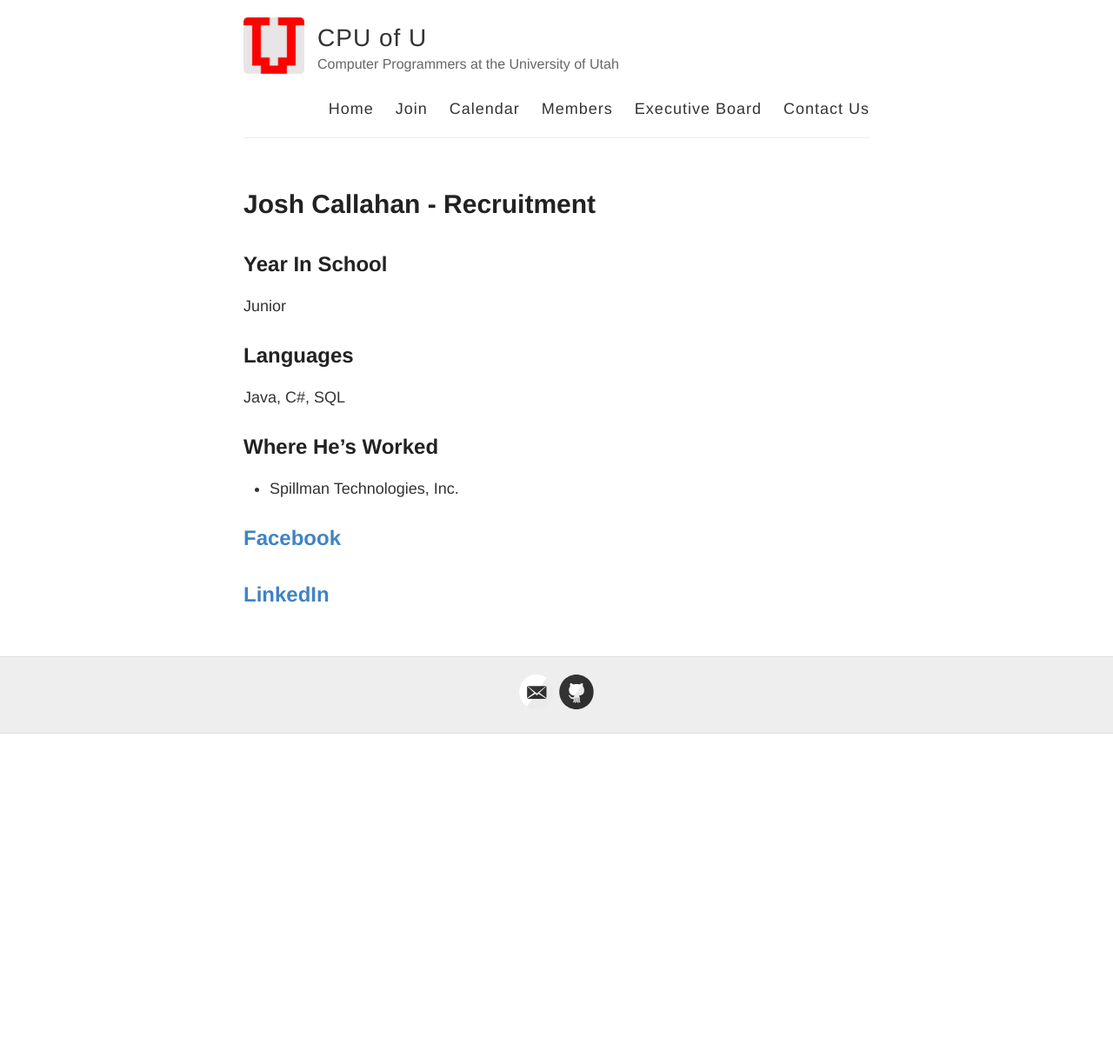
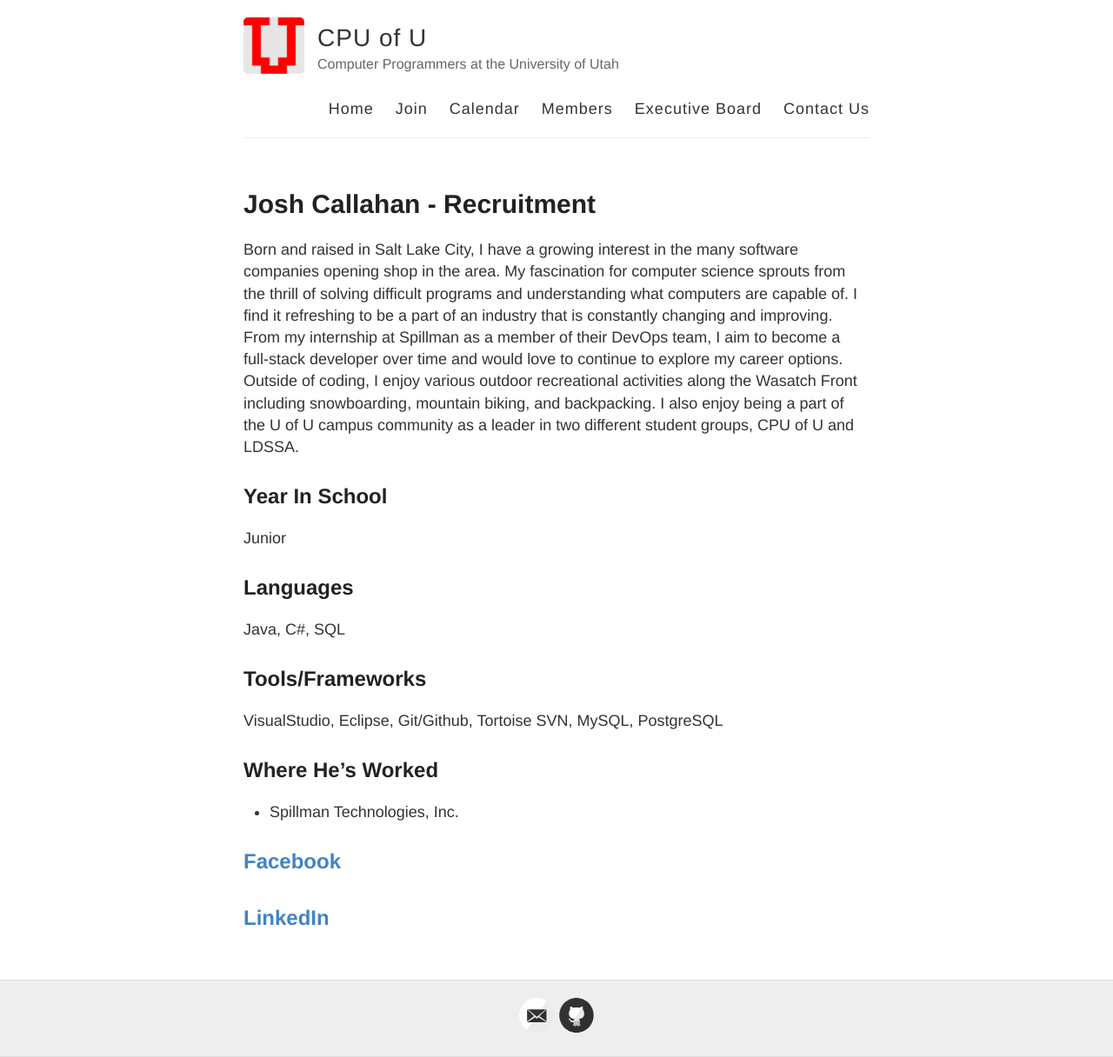
Before and after one commit to joshcally/cpuofu.github.io, a Jekyll site: the page built from bios/Josh.md, in a window 1280 px wide. Shown: the whole page at 87% size. Built offline with Jekyll 4.4.1, drawn with Linux system fonts in a browser that asks for light colours; Markdown is read by kramdown in place of the engine named in the settings; before the commit the page ends 900 px from its top, so only the background shows below that.

Commit message:
Josh and Rusty

```diff
--- a/bios/Josh.md
+++ b/bios/Josh.md
@@ -3,12 +3,17 @@ layout: page
 title: Josh Callahan - Recruitment
 permalink: /Josh/
 ---
+Born and raised in Salt Lake City, I have a growing interest in the many software companies opening shop in the area.  My fascination for computer science sprouts from the thrill of solving difficult programs and understanding what computers are capable of.  I find it refreshing to be a part of an industry that is constantly changing and improving.  From my internship at Spillman as a member of their DevOps team, I aim to become a full-stack developer over time and would love to continue to explore my career options.  Outside of coding, I enjoy various outdoor recreational activities along the Wasatch Front including snowboarding, mountain biking, and backpacking.  I also enjoy being a part of the U of U campus community as a leader in two different student groups, CPU of U and LDSSA.
+
 ##Year In School
 Junior
 
 ##Languages
 Java, C#, SQL
 
+##Tools/Frameworks
+VisualStudio, Eclipse, Git/Github, Tortoise SVN, MySQL, PostgreSQL
+
 ##Where He's Worked
 - Spillman Technologies, Inc.
 
```
Also changed, not shown: bios/Rusty.md (+3 -0 lines), resources/images/RustyPic.jpg (added), 4 other files.
